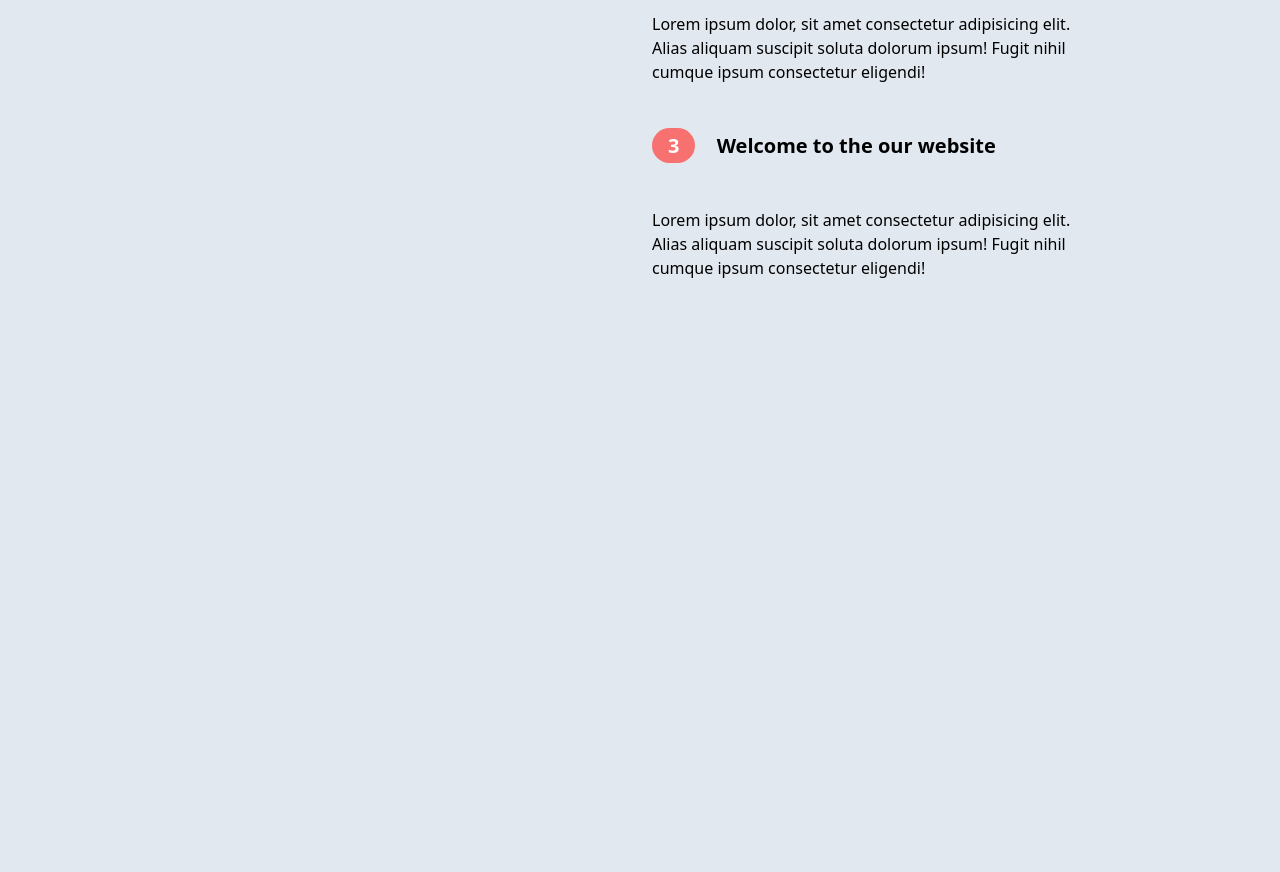
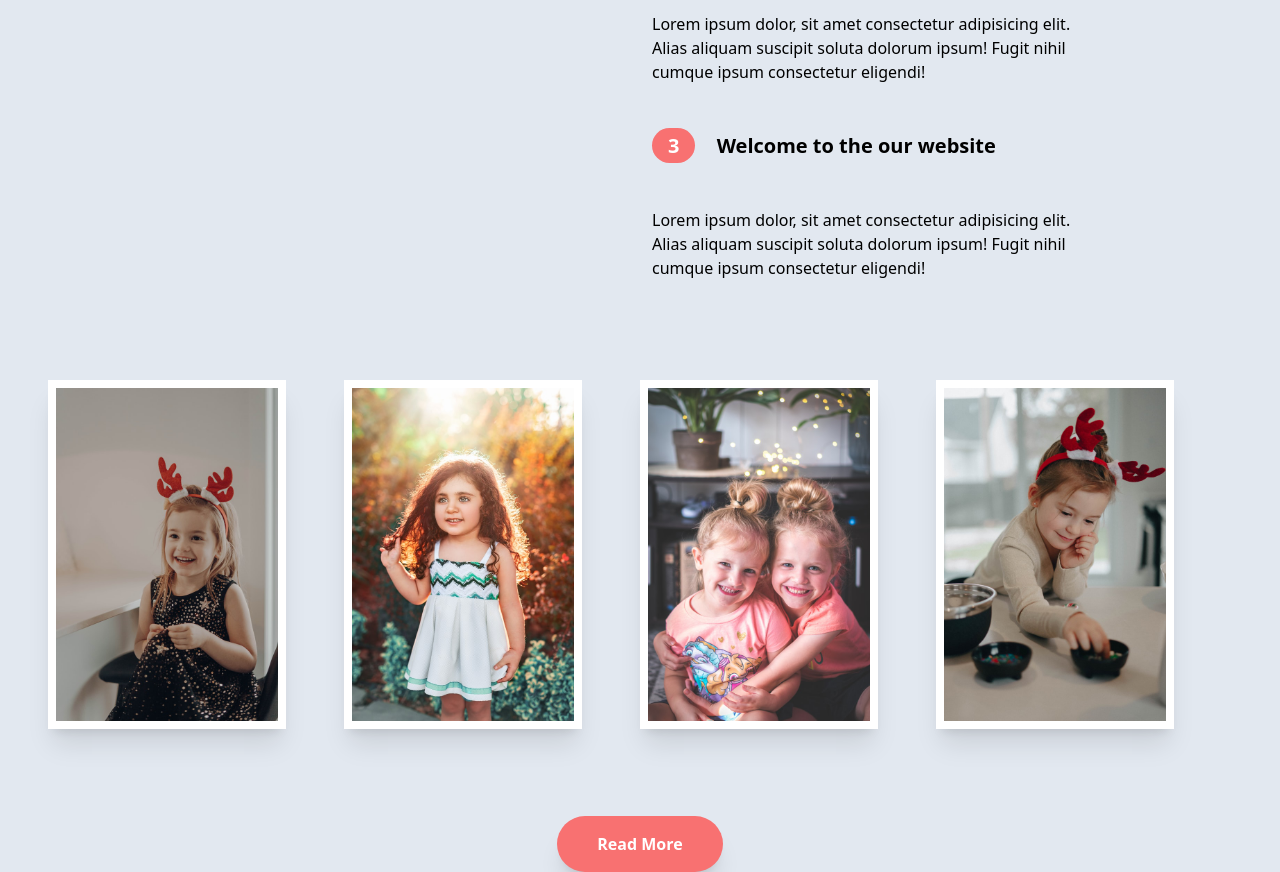
Before and after one commit to thanatP-Bz/taiwindCSS, a website: page public/index.html in a window 1280 px wide. Shown: the part 894-1766 px from the top of the page. Before the commit the page ends 1194 px from the top, so only its background shows below. Drawn offline with Linux system fonts and the light colour scheme.

Commit message:
addImages

```diff
--- a/public/index.html
+++ b/public/index.html
@@ -49,7 +49,7 @@
             <div class="flex justify-center md:justify-start">
               <a
                 href="#"
-                class="text-white font-bold p-3 py-4 px-10 bg-red-400 rounded-full hover:bg-slate-600"
+                class="text-white shadow-xl font-bold p-3 py-4 px-10 bg-red-400 rounded-full hover:bg-slate-600"
                 >Read More</a
               >
             </div>
@@ -69,7 +69,7 @@
     <!-- feature -->
     <section id="feature">
       <div
-        class="container flex flex-col md:flex-row px-12 mx-auto mt-10 pt-10 space-y-0 space-x-6"
+        class="container flex flex-col px-12 mx-auto pt-10 space-y-0 space-x-6 md:flex-row md:mt-10"
       >
         <div class="flex flex-col mb-10 md:w-1/2 pt-2 items-center">
           <div class="space-y-12 py-6">
@@ -135,5 +135,56 @@
         </div>
       </div>
     </section>
+
+    <!-- gallery -->
+    <section id="gallery">
+      <div
+        class="container flex flex-col px-12 py-0 mx-auto pt-10 space-y-0 space-x-0 md:flex-row md:mt-10"
+      >
+        <div class="img">
+          <a href="#">
+            <img
+              class="md:h-4/5 border-white border-8 shadow-xl"
+              src="../src/img/kid-1.jpg"
+              alt=""
+            />
+          </a>
+        </div>
+        <div class="img">
+          <a href="">
+            <img
+              class="h-4/5 border-white border-8 shadow-xl"
+              src="../src/img/kid-2.jpg"
+              alt=""
+            />
+          </a>
+        </div>
+        <div class="img">
+          <a href="">
+            <img
+              class="h-4/5 border-white border-8 shadow-xl"
+              src="../src/img/kid-3.jpg"
+              alt=""
+            />
+          </a>
+        </div>
+        <div class="img">
+          <a href="">
+            <img
+              class="h-4/5 border-white border-8 shadow-xl"
+              src="../src/img/kid-4.jpg"
+              alt=""
+            />
+          </a>
+        </div>
+      </div>
+      <div class="flex items-center justify-center">
+        <a
+          href="#"
+          class="text-white shadow-xl font-bold p-3 py-4 px-10 bg-red-400 rounded-full hover:bg-slate-600"
+          >Read More</a
+        >
+      </div>
+    </section>
   </body>
 </html>
```
Also changed, not shown: public/style.css, src/img/kid-1.jpg (added), src/img/kid-2.jpg (added), src/img/kid-3.jpg (added), src/img/kid-4.jpg (added), src/img/kid-5.jpg (added), src/img/kid-6.jpg (added), src/img/kid-7.jpg (added), src/img/kid-8.jpg (added).
